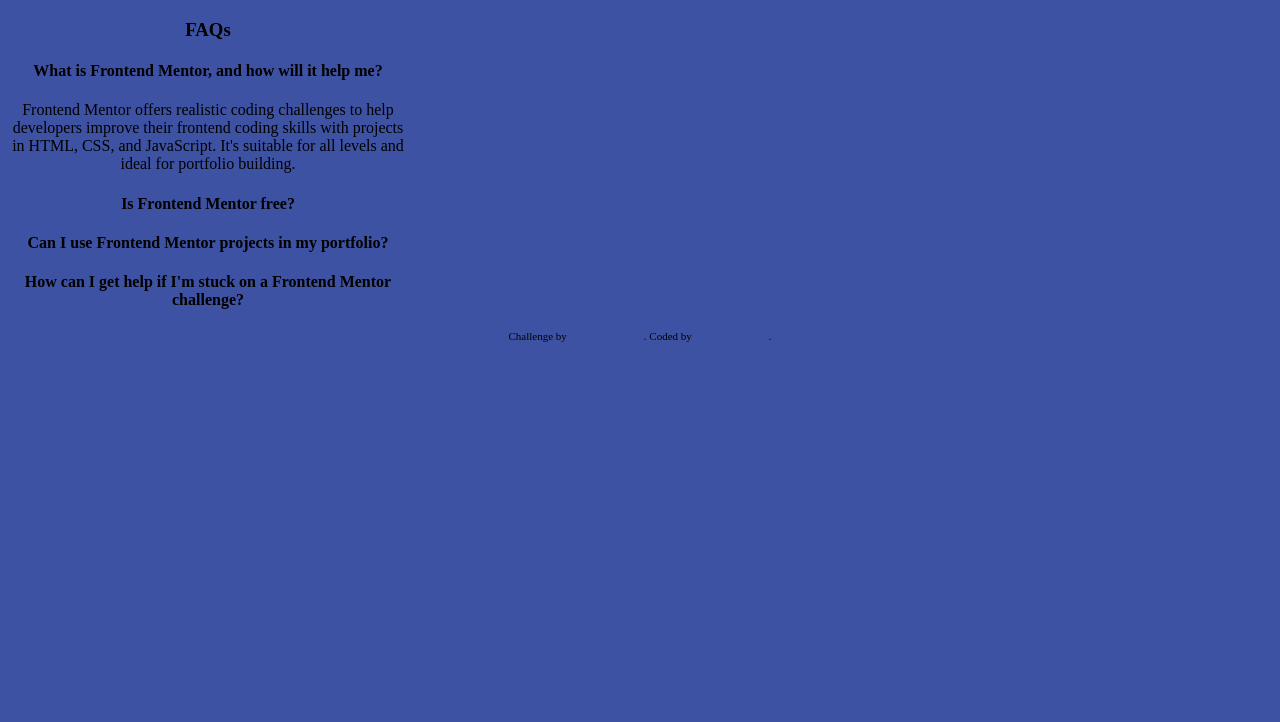
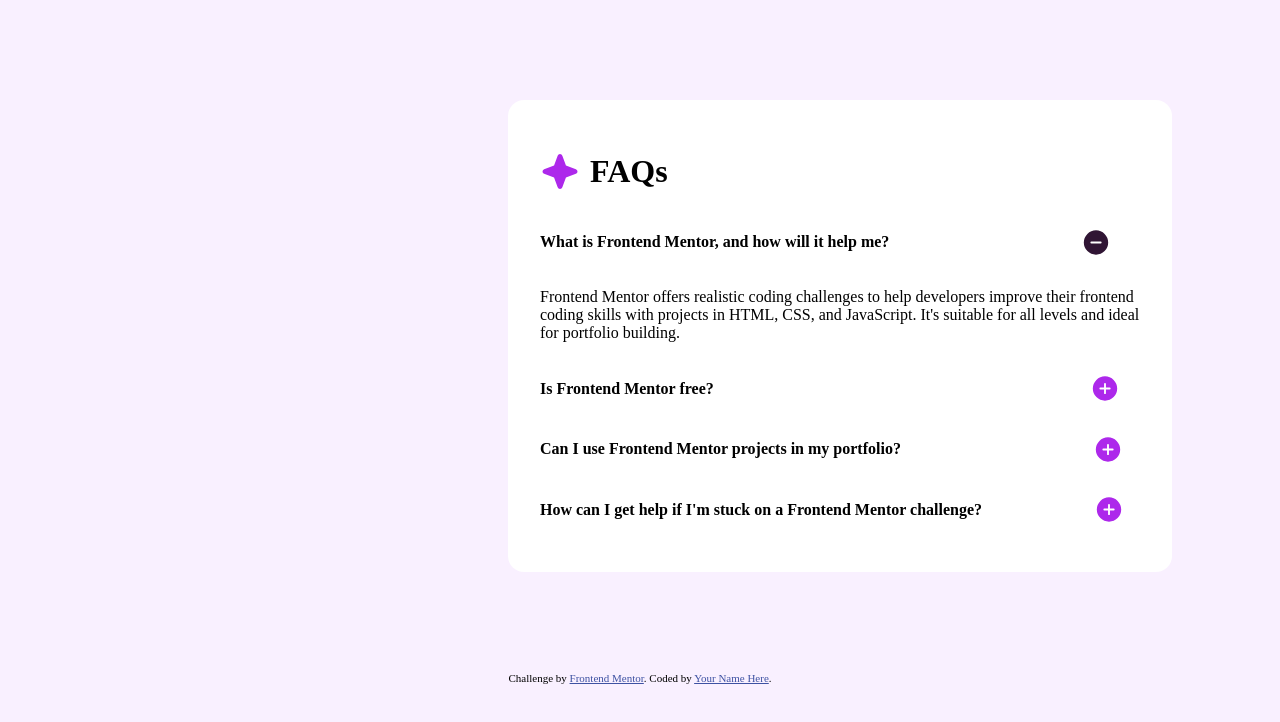
Before and after one commit to dicey96/faqs, a plain HTML site: page faq-accordion-main/index.html in a window 1280 px wide. Drawn offline with Linux system fonts and the light colour scheme.

Commit message:
fix:commit

```diff
--- a/faq-accordion-main/index.html
+++ b/faq-accordion-main/index.html
@@ -11,14 +11,68 @@
   <!-- Feel free to remove these styles or customise in your own stylesheet 👍 -->
   <style>
     body{
-      background-color: hsl(228, 45%, 44%);
+      background-color:hsl(275, 100%, 97%);
+
     }
     .card{
-      background-color: hsl(228, 45%, 44%);
+      background-color:  hsl(0, 0%, 100%);
       text-align: center;
-      width: 400px;
+      width: 600px;
       border-radius: 1rem;
+      margin:100px 500px;
+      padding: 2rem;
+
+
     }
+
+    .logo{
+      display: flex;
+      gap: 10px;
+      justify-items: center;
+      align-items: center;
+
+    }
+    .what_is{
+      display: flex;
+      justify-items: center;
+      align-items: center;
+
+    }
+
+    .what_is > svg {
+        padding-left: 12rem;
+    }
+
+    .plus_one{
+      display: flex ;
+      justify-items: center;
+      align-items: center;
+    }
+
+    .plus_one > svg {
+      padding-left: 23.5rem;
+    }
+
+    .plus_two , .plus_three{
+      display: flex ;
+      justify-items: center;
+      align-items: center;
+    }
+
+    .plus_two > svg {
+      padding-left: 12rem;
+    }
+    .plus_three > svg{
+      padding-left: 7rem;
+    }
+
+    p{
+      text-align: left;
+      justify-items: center;
+      align-items: center;
+
+    }
+
     .attribution { font-size: 11px; text-align: center; }
     .attribution a { color: hsl(228, 45%, 44%); }
   </style>
@@ -26,25 +80,27 @@
 <body>
   <div class="card">
 
- <h3> FAQs</h3>
 
-  <h4>What is Frontend Mentor, and how will it help me?</h4>
+   <div class="logo"> <svg xmlns="http://www.w3.org/2000/svg" width="40" height="41" fill="none" viewBox="0 0 40 41"><path fill="#AD28EB" d="M37.5 20.5a2.467 2.467 0 0 1-1.64 2.344l-9.913 3.604-3.603 9.911a2.5 2.5 0 0 1-4.688 0l-3.604-9.922-9.911-3.593a2.5 2.5 0 0 1 0-4.688l9.921-3.604 3.594-9.911a2.5 2.5 0 0 1 4.688 0l3.604 9.921 9.911 3.594A2.467 2.467 0 0 1 37.5 20.5Z"/></svg><h1> FAQs</h1></div>
+
+
+  <div  class="what_is"> <h4>What is Frontend Mentor, and how will it help me?</h4> <svg xmlns="http://www.w3.org/2000/svg" width="30" height="31" fill="none" viewBox="0 0 30 31"><path fill="#301534" d="M15 3.313A12.187 12.187 0 1 0 27.188 15.5 12.2 12.2 0 0 0 15 3.312Zm4.688 13.124h-9.375a.938.938 0 0 1 0-1.875h9.374a.938.938 0 0 1 0 1.876Z"/></svg></div>
 
   <p>Frontend Mentor offers realistic coding challenges to help developers improve their
   frontend coding skills with projects in HTML, CSS, and JavaScript. It's suitable for
   all levels and ideal for portfolio building.</p>
 
-  <h4>Is Frontend Mentor free?</h4>
+  <div class="plus_one"><h4>Is Frontend Mentor free?</h4> <svg xmlns="http://www.w3.org/2000/svg" width="30" height="31" fill="none" viewBox="0 0 30 31"><path fill="#AD28EB" d="M15 3.313A12.187 12.187 0 1 0 27.188 15.5 12.203 12.203 0 0 0 15 3.312Zm4.688 13.124h-3.75v3.75a.938.938 0 0 1-1.876 0v-3.75h-3.75a.938.938 0 0 1 0-1.875h3.75v-3.75a.938.938 0 0 1 1.876 0v3.75h3.75a.938.938 0 0 1 0 1.876Z"/></svg></div>
 
   <!-- Yes, Frontend Mentor offers both free and premium coding challenges, with the free  -->
   <!-- option providing access to a range of projects suitable for all skill levels. -->
 
-  <h4>Can I use Frontend Mentor projects in my portfolio?</h4>
+  <div class="plus_two"><h4>Can I use Frontend Mentor projects in my portfolio?</h4> <svg xmlns="http://www.w3.org/2000/svg" width="30" height="31" fill="none" viewBox="0 0 30 31"><path fill="#AD28EB" d="M15 3.313A12.187 12.187 0 1 0 27.188 15.5 12.203 12.203 0 0 0 15 3.312Zm4.688 13.124h-3.75v3.75a.938.938 0 0 1-1.876 0v-3.75h-3.75a.938.938 0 0 1 0-1.875h3.75v-3.75a.938.938 0 0 1 1.876 0v3.75h3.75a.938.938 0 0 1 0 1.876Z"/></svg></div>
 
   <!-- Yes, you can use projects completed on Frontend Mentor in your portfolio. It's an excellent -->
   <!-- way to showcase your skills to potential employers! -->
 
-  <h4>How can I get help if I'm stuck on a Frontend Mentor challenge?</h4>
+   <div class="plus_three"><h4>How can I get help if I'm stuck on a Frontend Mentor challenge?</h4><svg xmlns="http://www.w3.org/2000/svg" width="30" height="31" fill="none" viewBox="0 0 30 31"><path fill="#AD28EB" d="M15 3.313A12.187 12.187 0 1 0 27.188 15.5 12.203 12.203 0 0 0 15 3.312Zm4.688 13.124h-3.75v3.75a.938.938 0 0 1-1.876 0v-3.75h-3.75a.938.938 0 0 1 0-1.875h3.75v-3.75a.938.938 0 0 1 1.876 0v3.75h3.75a.938.938 0 0 1 0 1.876Z"/></svg></div>
 
   <!-- The best place to get help is inside Frontend Mentor's Discord community. There's a help  -->
   <!-- channel where you can ask questions and seek support from other community members. -->
```
